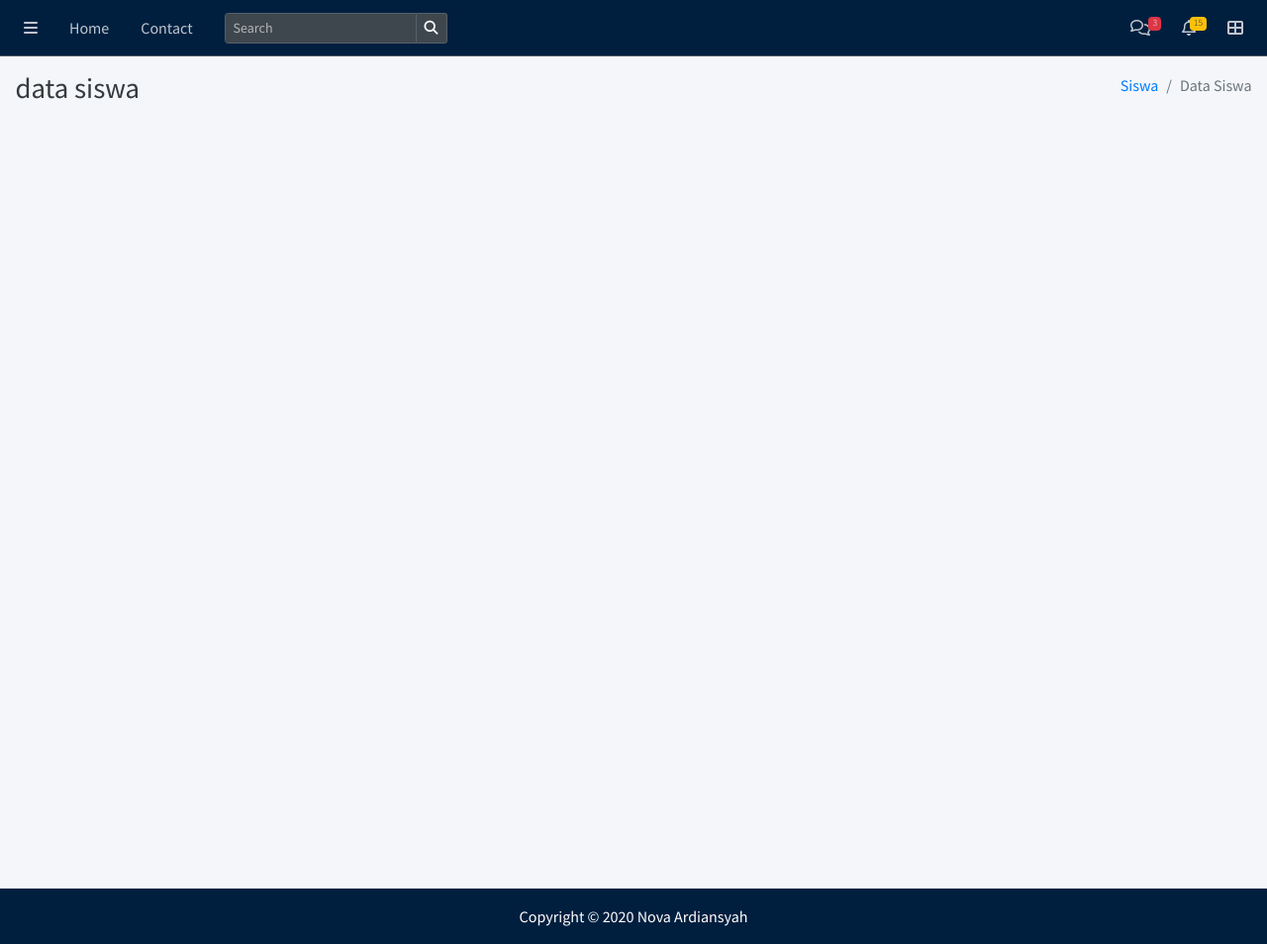
After one commit to alifahfathonah/belajar-yuk, a CodeIgniter 4 app: the page made by app/Views/admin/siswa/index.php in a window 1280 px wide. The commit adds this page. Shown: the whole page at 99% size. Run offline with PHP 8.4 and a stand-in for CodeIgniter, Linux system fonts and the light colour scheme; the template is opened without the code that fills it, so the values that code supplies are empty; some libraries are stand-ins or nearby versions.

Commit message:
student controller setup along with views and sidebar menus

```diff
--- a/app/Config/Routes.php
+++ b/app/Config/Routes.php
@@ -32,6 +32,12 @@ $routes->setAutoRoute(true);
 // route since we don't have to scan directories.
 $routes->get('/', 'Home::index');
 
+$routes->group('admin', function($routes) {
+  $routes->group('siswa', function($routes) {
+    $routes->get('/', 'Admin\Siswa::index');
+  });
+});
+
 /**
  * --------------------------------------------------------------------
  * Additional Routing
--- a/app/Controllers/Home.php
+++ b/app/Controllers/Home.php
@@ -6,7 +6,7 @@ class Home extends BaseController
 	{
 	  $data = [
       'title' => 'selamat datang di BelajarYuk',
-      'menu'  => 'Dashboard'
+      'menu'  => 'dashboard'
 	  ];
 		return view('home/index', $data);
 	}
--- /dev/null
+++ b/app/Views/admin/siswa/index.php
@@ -0,0 +1,44 @@
+<?= $this->extend('template/layout') ?>
+
+<?= $this->section('content') ?>
+<!-- Content Wrapper. Contains page content -->
+<div class="content-wrapper pb-4">
+  <!-- Content Header (Page header) -->
+  <div class="content-header">
+    <div class="container-fluid">
+      <div class="row mb-2">
+        <div class="col-sm-6">
+          <h1 class="m-0 text-dark">data siswa</h1>
+        </div>
+        <!-- /.col -->
+        <div class="col-sm-6">
+          <ol class="breadcrumb float-sm-right">
+            <li class="breadcrumb-item"><a href="/admin/siswa">Siswa</a></li>
+            <li class="breadcrumb-item active">Data Siswa</li>
+          </ol>
+        </div>
+        <!-- /.col -->
+      </div>
+      <!-- /.row -->
+    </div>
+    <!-- /.container-fluid -->
+  </div>
+  <!-- /.content-header -->
+
+  <!-- Main content -->
+  <section class="content pb-5">
+    <div class="container-fluid">
+      <div class="row">
+        <div class="col">
+
+        </div>
+        <!-- /.col -->
+      </div>
+      <!-- /.row -->
+    </div>
+    <!--/. container-fluid -->
+  </section>
+  <!-- /.content -->
+</div>
+<!-- /.content-wrapper -->
+<?= $this->endSection() ?>
--- a/app/Views/home/index.php
+++ b/app/Views/home/index.php
@@ -98,6 +98,7 @@
             </div>
           </div>
         </div>
+        <!-- /.col-md-6 -->
       </div>
       <!-- /.row -->
     </div>
--- a/app/Views/template/components/sidebar.php
+++ b/app/Views/template/components/sidebar.php
@@ -12,10 +12,18 @@
     <nav class="mt-2">
       <ul class="nav nav-pills nav-sidebar flex-column" data-widget="treeview" role="menu" data-accordion="false">
         <li class="nav-item">
-          <a href="pages/gallery.html" class="nav-link <?= $menu === 'Dashboard' ? 'active' : '' ?>">
+          <a href="/" class="nav-link <?= $menu === 'dashboard' ? 'active' : '' ?>">
             <i class="nav-icon fa fa-fw fa-tachometer-alt align-middle"></i>
             <p>
               Dashboard
+            </p>
+          </a>
+        </li>
+        <li class="nav-item">
+          <a href="/admin/siswa" class="nav-link <?= $menu === 'data siswa' ? 'active' : '' ?>">
+            <i class="nav-icon fa fa-fw fa-users align-middle"></i>
+            <p>
+              Data Siswa
             </p>
           </a>
         </li>
--- a/app/Views/template/layout.php
+++ b/app/Views/template/layout.php
@@ -9,8 +9,11 @@
     <link rel="stylesheet" href="https://cdn.jsdelivr.net/npm/overlayscrollbars@1.13.0/css/OverlayScrollbars.min.css">
     <!-- Theme style -->
     <link rel="stylesheet" href="https://cdn.jsdelivr.net/npm/admin-lte@3.0.5/dist/css/adminlte.min.css">
+    <!-- DataTables -->
+    <!-- <link rel="stylesheet" href="https://cdnjs.cloudflare.com/ajax/libs/twitter-bootstrap/4.5.2/css/bootstrap.css"> -->
+    <link rel="stylesheet" href="https://cdn.datatables.net/1.10.22/css/dataTables.bootstrap4.min.css">
     <!-- My Style Css -->
-    <link rel="stylesheet" href="/css/my-all-style.css">
+    <link rel="stylesheet" href="/css/all-style.css">
     <!-- Google Font: Source Sans Pro -->
     <link href="https://fonts.googleapis.com/css?family=Source+Sans+Pro:300,400,400i,700" rel="stylesheet">
     <!-- Embed Style -->
@@ -57,9 +60,14 @@
     <script src="https://cdn.jsdelivr.net/npm/chart.js@2.9.4/dist/Chart.bundle.min.js"></script>
     <!-- Font Awesome -->
     <script src="https://kit.fontawesome.com/70351a3d8c.js" crossorigin="anonymous"></script>
+    <!-- DataTables -->
+    <script src="https://cdn.datatables.net/1.10.22/js/jquery.dataTables.min.js"></script>
+    <script src="https://cdn.datatables.net/1.10.22/js/dataTables.bootstrap4.min.js"></script>
     <!-- Eruda -->
     <script src="https://cdn.jsdelivr.net/npm/eruda@2.4.1/eruda.js"></script>
     <script>eruda.init()</script>
+    <!-- All Script -->
+    <script src="/js/all-script"></script>
     <!-- Embed Script -->
     <?= $this->renderSection('script') ?>
   </body>
```
Also changed, not shown: app/Controllers/Admin/Siswa.php (added, +17 -0 lines), public/js/all-script.js (added, +64 -0 lines), public/css/all-style.css (renamed from public/css/my-all-style.css).
